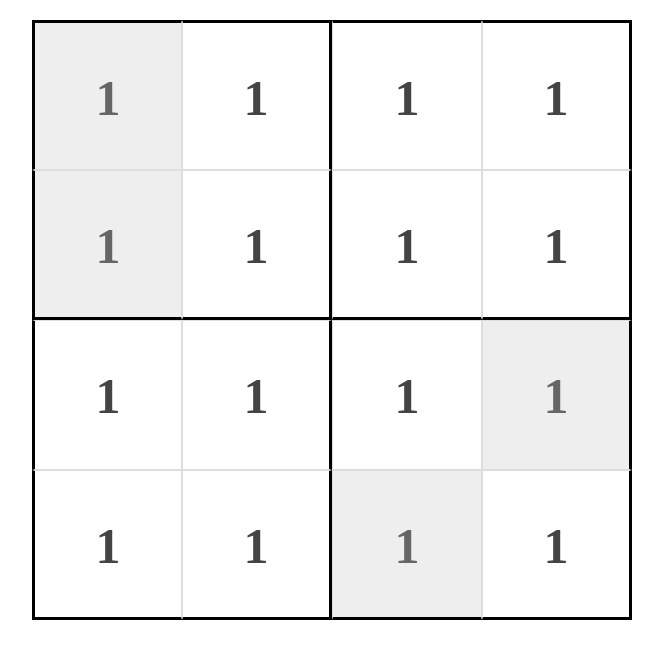
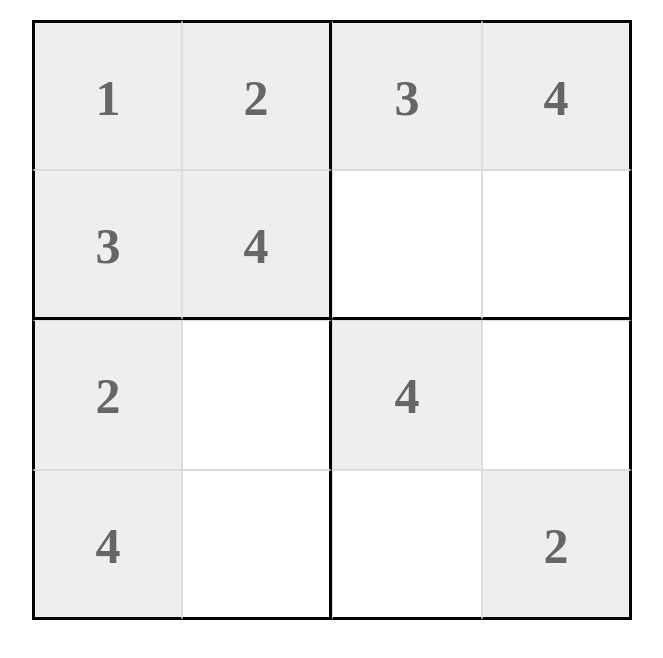
Before and after one commit to lunaticSKE12/react-sudoku, a React (Create React App) app: page / in a window 1280 px wide. Shown: the top 658 px of the page, without its empty margins (308-971 px from the left). Built offline with nearby package versions, Linux system fonts and the light colour scheme.

Commit message:
Set state initial game

```diff
--- a/src/App.js
+++ b/src/App.js
@@ -3,20 +3,54 @@ import logo from './logo.svg';
 import './App.css';
 
 class Cell extends Component {
+
+  render() {
+    return (
+      <div
+        onClick={e => {
+          if (this.props.isInitial) {
+            return;
+          }
+          this.props.onChange((this.props.number + 1) % 5);
+        }}
+        className={`cell ${this.props.isInitial ? 'initial' : ''}`}
+      >
+        {this.props.number !== 0 && this.props.number}
+      </div>
+    );
+  }
+}
+
+class Board extends Component {
   state = {
-    number: 1
+    board: [[1, 2, 3, 4], [3, 4, 0, 0], [2, 0, 4, 0], [4, 0, 0, 2]],
+    initial: [
+      [true, true, true, true],
+      [true, true, false, false],
+      [true, false, true, false],
+      [true, false, false, true]
+    ]
   }
   render() {
     return (
-      <div
-        onClick={(e) => {
-          this.setState({
-            number: (this.state.number + 1) % 5
-          });
-        }}
-        className={`cell ${this.props.isInitial ? 'initial' : ''}`}
-      >
-        {this.state.number !== 0 && this.state.number}
+      <div className="board">
+        {
+          this.state.board.map((row, i) =>
+            row.map((number, j) =>
+              <Cell
+                key={`cell-${i}-${j}`}
+                isInitial={this.state.initial[i][j]}
+                number={number}
+                onChange={(newNumber) => {
+                  const { board } = this.state;
+                  board[i][j] = newNumber
+                  this.setState({
+                    board
+                  });
+                }}
+              />
+            ))
+        }
       </div>
     );
   }
@@ -25,26 +59,7 @@ class Cell extends Component {
 class App extends Component {
   render() {
     return (
-      <div className="App">
-        <div className="board">
-          <Cell number={3} isInitial />
-          <Cell number={4} />
-          <Cell number={4} />
-          <Cell number={4} />
-          <Cell number={4} isInitial />
-          <Cell number={3} />
-          <Cell number={5} />
-          <Cell number={5} />
-          <Cell number={5} />
-          <Cell number={5} />
-          <Cell number={5} />
-          <Cell number={5} isInitial />
-          <Cell number={5} />
-          <Cell number={5} />
-          <Cell number={5} isInitial />
-          <Cell number={5} />
-        </div>
-      </div>
+      <div className="App"><Board></Board></div>
     );
   }
 }
```
